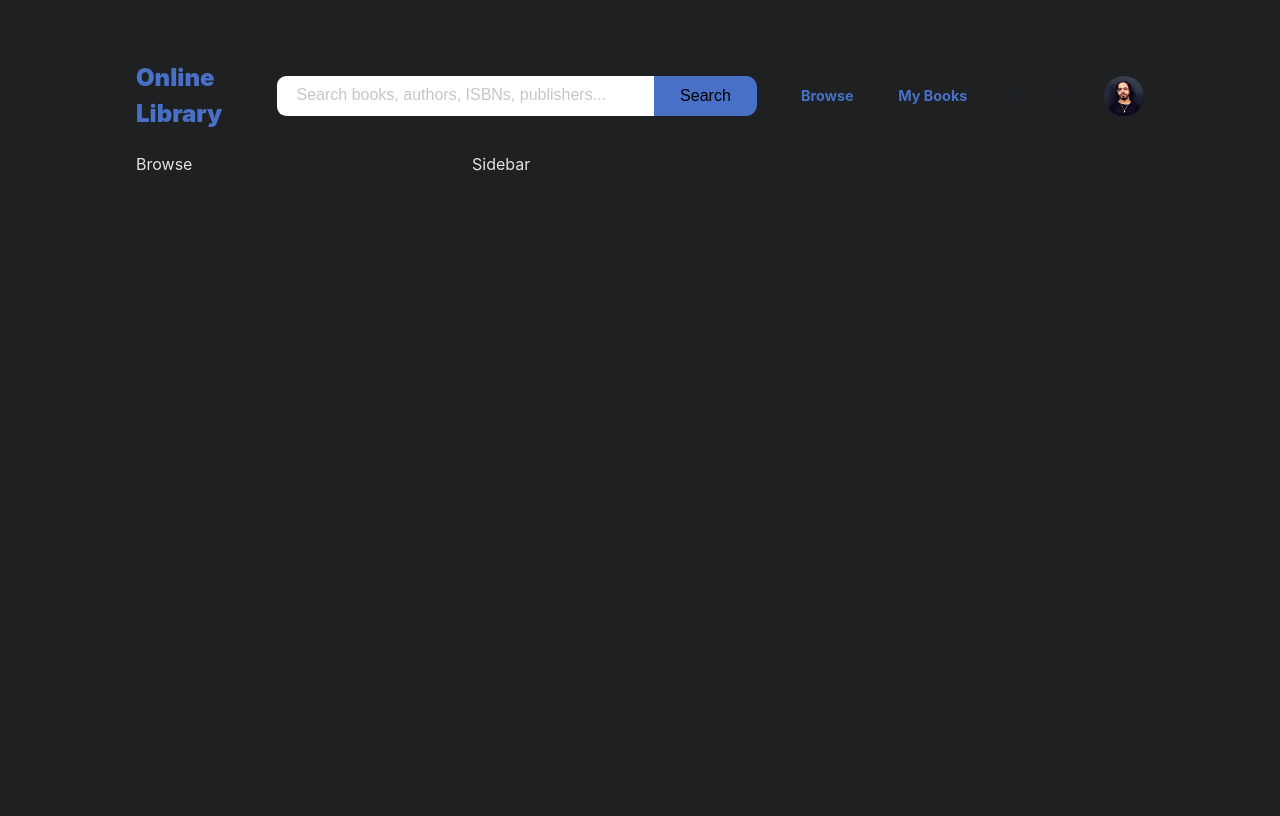
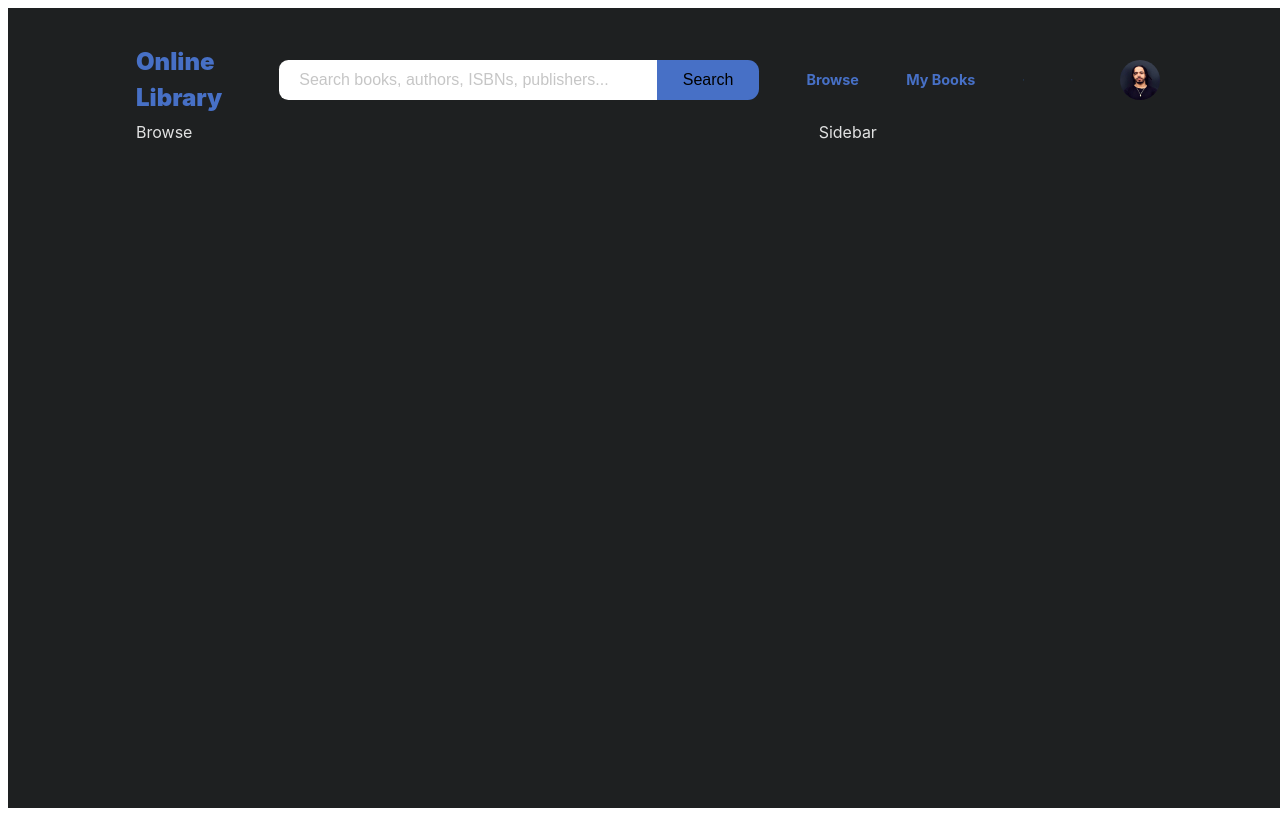
Before and after one commit to joshuanelsondev/odin-library, a React (Vite) app: page / in a window 1280 px wide. Built offline with nearby package versions, Linux system fonts and the light colour scheme.

Commit message:
feat: edit main page layout

```diff
--- a/src/App.scss
+++ b/src/App.scss
@@ -1,6 +1,9 @@
 .main-container {
   display: grid;
   grid-template-columns: repeat(3, 1fr);
-  grid-template-rows: auto;
+  grid-template-rows: 5em auto;
   padding: 2em 8em;
+  box-sizing: border-box;
+  height: 100%;
+  width: 100%;
 }
--- a/src/components/browse/Browse.scss
+++ b/src/components/browse/Browse.scss
@@ -0,0 +1,5 @@
+.browse {
+  grid-column: 1 / 3;
+  height: 100%;
+  width: auto;
+}
--- a/src/components/header/Header.scss
+++ b/src/components/header/Header.scss
@@ -7,6 +7,7 @@ $base-color: #4770C6;
   grid-column: 1 / 4;
   grid-row: 1;
   color: $base-color;
+
 
   &__logo {
     height: auto;
--- a/src/components/sidebar/Sidebar.scss
+++ b/src/components/sidebar/Sidebar.scss
@@ -0,0 +1,2 @@
+.sidebar {
+}
--- a/src/index.scss
+++ b/src/index.scss
@@ -1,4 +1,9 @@
-:root {
+body {
+  height: 100vh;
+  width: 100vw;
+}
+
+#root {
   font-family: Inter, system-ui, Avenir, Helvetica, Arial, sans-serif;
   line-height: 1.5;
   font-weight: 400;
@@ -11,4 +16,6 @@
   text-rendering: optimizeLegibility;
   -webkit-font-smoothing: antialiased;
   -moz-osx-font-smoothing: grayscale;
+  height: 100%;
+  width: 100%;
 }
```
